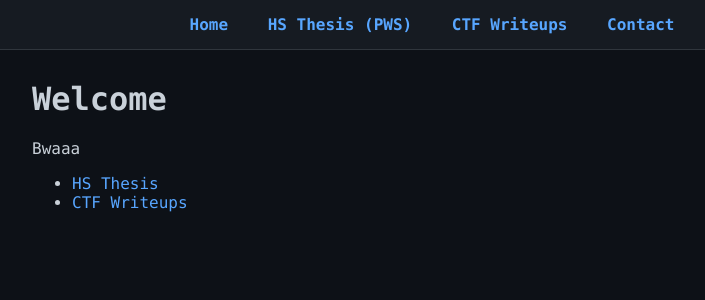
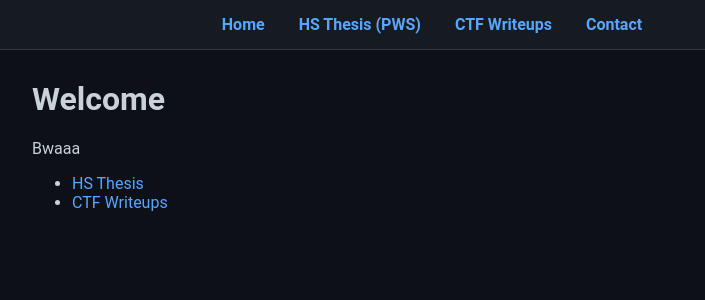
Before and after one commit to 18gssidhu10/18gssidhu10.github.io, a Jekyll site: the page built from index.md, in a window 1280 px wide. Shown: the top 300 px of the page, without its empty margins (208-913 px from the left). Built offline with Jekyll 4.4.1, drawn with Linux system fonts in a browser that asks for light colours.

Commit message:
Update style.css

```diff
--- a/assets/css/style.css
+++ b/assets/css/style.css
@@ -1,6 +1,6 @@
 body {
   margin: 0; padding: 0;
-  font-family: Consolas, "Courier New", monospace;
+  font-family: "Roboto", "Segoe UI", Helvetica, Arial, sans-serif;
   background-color: #0d1117;
   color: #c9d1d9;
 }
```
